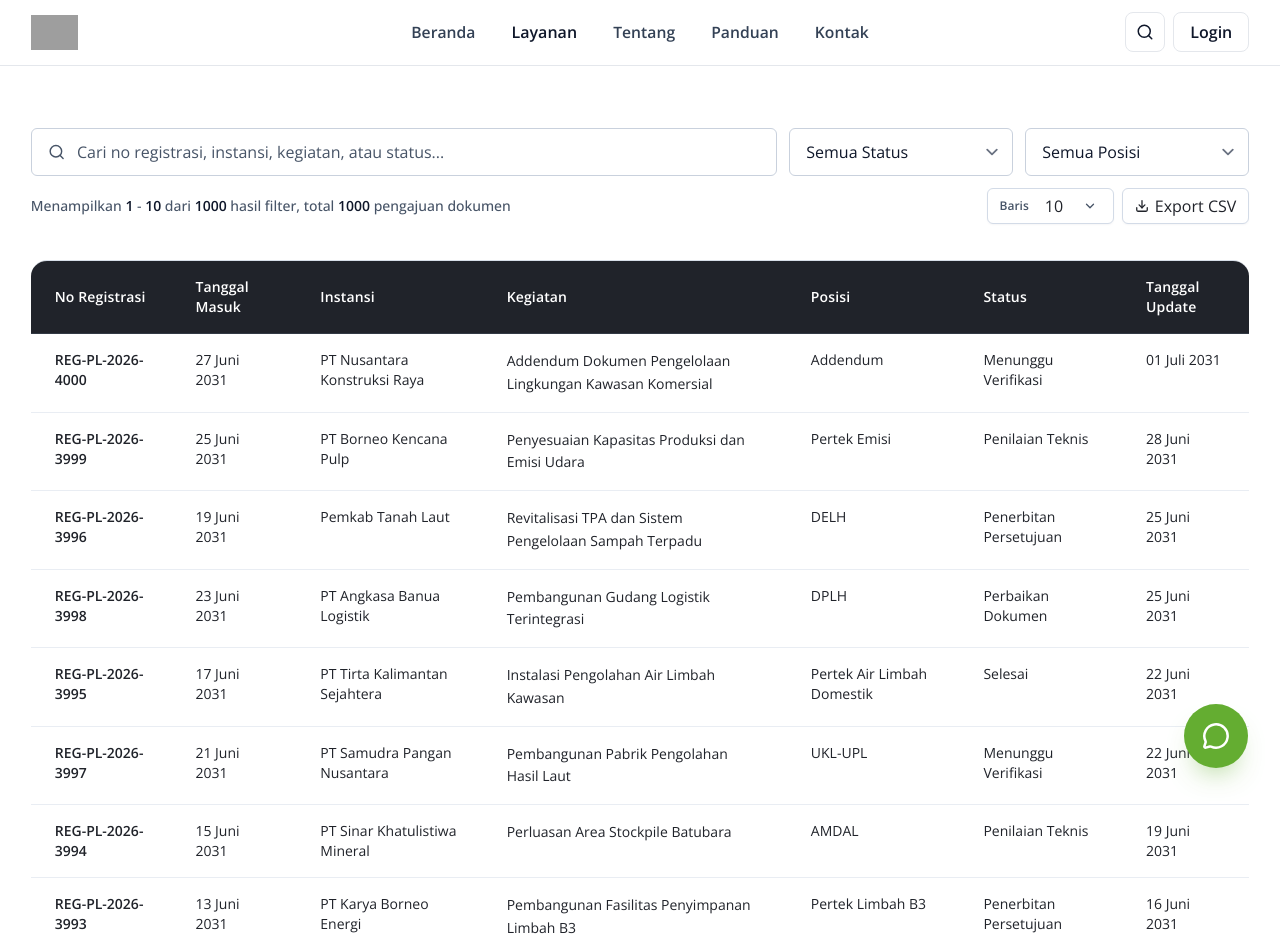
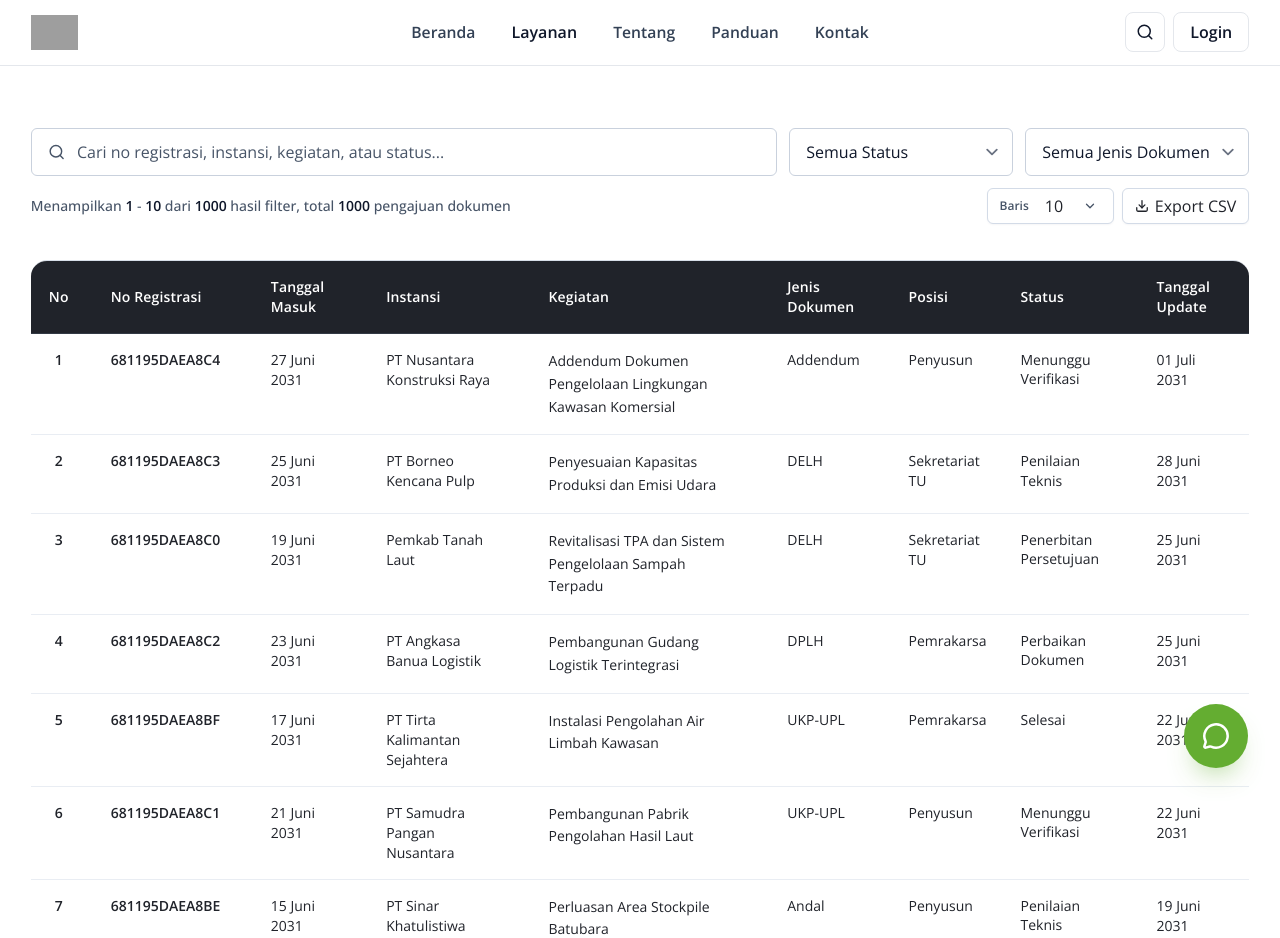
Before and after one commit to mkaspulanwar/sikopling, a SvelteKit app: page /layanan/pemeriksaan-antrian-dokumen in a window 1280 px wide. Shown: the top 938 px of the page. Built offline with nearby package versions, Linux system fonts and the light colour scheme; grey boxes are pictures that could not be loaded.

Commit message:
add kolom no dan jenis dokumen, change heading svg

```diff
--- a/src/routes/layanan/pemeriksaan-antrian-dokumen/+page.svelte
+++ b/src/routes/layanan/pemeriksaan-antrian-dokumen/+page.svelte
@@ -11,85 +11,90 @@
 		| 'Perbaikan Dokumen'
 		| 'Penerbitan Persetujuan'
 		| 'Selesai';
+	type QueuePosition = 'Penyusun' | 'Pemrakarsa' | 'Sekretariat TU';
 
 	type QueueRow = {
 		registrationNo: string;
 		receivedDate: string;
 		agency: string;
 		activity: string;
-		position: string;
+		documentType: string;
+		position: QueuePosition;
 		progressStatus: ProgressStatus;
 		progressUpdatedDate: string;
 	};
 
 	type PositionFilter =
 		| 'Semua Posisi'
-		| 'AMDAL'
+		| 'Andal'
 		| 'DELH'
 		| 'Addendum'
-		| 'UKL-UPL'
+		| 'UKP-UPL'
 		| 'DPLH'
-		| 'Pertek';
+		| 'Pertek'
+		;
 
-	const queueTemplates: Array<Omit<QueueRow, 'registrationNo' | 'receivedDate' | 'progressUpdatedDate'>> = [
+	const queueTemplates: Array<
+		Omit<QueueRow, 'registrationNo' | 'receivedDate' | 'progressUpdatedDate' | 'position'>
+	> = [
 		{
 			agency: 'PT Mitra Agro Banua',
 			activity: 'Pengembangan Kawasan Industri Pengolahan Hasil Pertanian',
-			position: 'AMDAL',
+			documentType: 'Andal',
 			progressStatus: 'Penilaian Teknis'
 		},
 		{
 			agency: 'Dinas PUPR Kab. Banjar',
 			activity: 'Normalisasi Sungai dan Penguatan Tanggul',
-			position: 'UKL-UPL',
+			documentType: 'UKP-UPL',
 			progressStatus: 'Perbaikan Dokumen'
 		},
 		{
 			agency: 'PT Karya Borneo Energi',
 			activity: 'Pembangunan Fasilitas Penyimpanan Limbah B3',
-			position: 'Pertek Limbah B3',
+			documentType: 'Pertek',
 			progressStatus: 'Penerbitan Persetujuan'
 		},
 		{
 			agency: 'PT Sinar Khatulistiwa Mineral',
 			activity: 'Perluasan Area Stockpile Batubara',
-			position: 'AMDAL',
+			documentType: 'Andal',
 			progressStatus: 'Penilaian Teknis'
 		},
 		{
 			agency: 'PT Tirta Kalimantan Sejahtera',
 			activity: 'Instalasi Pengolahan Air Limbah Kawasan',
-			position: 'Pertek Air Limbah Domestik',
+			documentType: 'UKP-UPL',
 			progressStatus: 'Selesai'
 		},
 		{
 			agency: 'Pemkab Tanah Laut',
 			activity: 'Revitalisasi TPA dan Sistem Pengelolaan Sampah Terpadu',
-			position: 'DELH',
+			documentType: 'DELH',
 			progressStatus: 'Penerbitan Persetujuan'
 		},
 		{
 			agency: 'PT Samudra Pangan Nusantara',
 			activity: 'Pembangunan Pabrik Pengolahan Hasil Laut',
-			position: 'UKL-UPL',
+			documentType: 'UKP-UPL',
 			progressStatus: 'Menunggu Verifikasi'
 		},
 		{
 			agency: 'PT Angkasa Banua Logistik',
 			activity: 'Pembangunan Gudang Logistik Terintegrasi',
-			position: 'DPLH',
+			documentType: 'DPLH',
 			progressStatus: 'Perbaikan Dokumen'
 		},
 		{
 			agency: 'PT Borneo Kencana Pulp',
 			activity: 'Penyesuaian Kapasitas Produksi dan Emisi Udara',
-			position: 'Pertek Emisi',
+			documentType: 'DELH',
 			progressStatus: 'Penilaian Teknis'
 		},
 		{
 			agency: 'PT Nusantara Konstruksi Raya',
 			activity: 'Addendum Dokumen Pengelolaan Lingkungan Kawasan Komersial',
-			position: 'Addendum',
+			documentType: 'Addendum',
 			progressStatus: 'Menunggu Verifikasi'
 		}
 	];
@@ -101,15 +106,18 @@
 		baseDate.setUTCDate(baseDate.getUTCDate() + offsetDays);
 		return formatIsoDate(baseDate);
 	};
+	const registrationSeed = Number.parseInt('681195DAEA4DD', 16);
+	const queuePositions: QueuePosition[] = ['Penyusun', 'Pemrakarsa', 'Sekretariat TU'];
 
 	const queueRows: QueueRow[] = Array.from({ length: 1000 }, (_, index) => {
 		const template = queueTemplates[index % queueTemplates.length];
 		const receivedDate = addDaysUtc('2026-01-06', index * 2);
 		const progressUpdatedDate = addDaysUtc(receivedDate, (index % 6) + 1);
 		return {
-			registrationNo: `REG-PL-2026-${String(3001 + index).padStart(4, '0')}`,
+			registrationNo: (registrationSeed + index).toString(16).toUpperCase(),
 			receivedDate,
 			progressUpdatedDate,
+			position: queuePositions[index % queuePositions.length],
 			...template
 		};
 	});
@@ -134,13 +142,19 @@
 	const normalize = (value: string) => value.trim().toLowerCase();
 	const escapeCsvValue = (value: string) => `"${value.replaceAll('"', '""')}"`;
 	const resolvePositionCategory = (
-		position: string
+		documentType: string
 	): Exclude<PositionFilter, 'Semua Posisi'> | 'Lainnya' => {
-		const value = normalize(position);
-		if (value.includes('amdal')) return 'AMDAL';
+		const value = normalize(documentType);
+		if (value.includes('andal') || value.includes('amdal')) return 'Andal';
 		if (value.includes('delh')) return 'DELH';
 		if (value.includes('addendum')) return 'Addendum';
-		if (value.includes('ukl-upl') || value.includes('ukl upl')) return 'UKL-UPL';
+		if (
+			value.includes('ukp-upl') ||
+			value.includes('ukp upl') ||
+			value.includes('ukl-upl') ||
+			value.includes('ukl upl')
+		)
+			return 'UKP-UPL';
 		if (value.includes('dplh')) return 'DPLH';
 		if (value.includes('pertek')) return 'Pertek';
 		return 'Lainnya';
@@ -152,7 +166,7 @@
 			const statusMatched = statusFilter === 'Semua Status' || row.progressStatus === statusFilter;
 			const positionMatched =
 				positionFilter === 'Semua Posisi' ||
-				resolvePositionCategory(row.position) === positionFilter;
+				resolvePositionCategory(row.documentType) === positionFilter;
 			if (!statusMatched) return false;
 			if (!positionMatched) return false;
 			if (!query) return true;
@@ -161,6 +175,7 @@
 				row.registrationNo,
 				row.agency,
 				row.activity,
+				row.documentType,
 				row.position,
 				row.progressStatus,
 				formatDate(row.receivedDate),
@@ -234,6 +249,7 @@
 			'Tanggal Masuk',
 			'Instansi',
 			'Kegiatan',
+			'Jenis Dokumen',
 			'Posisi',
 			'Status',
 			'Tanggal Update'
@@ -245,6 +261,7 @@
 				formatDate(row.receivedDate),
 				row.agency,
 				row.activity,
+				row.documentType,
 				row.position,
 				row.progressStatus,
 				formatDate(row.progressUpdatedDate)
@@ -316,18 +333,18 @@
 					<option value="Selesai">Selesai</option>
 				</select>
 
-				<label for="position-filter" class="sr-only">Filter posisi</label>
+				<label for="position-filter" class="sr-only">Filter jenis dokumen</label>
 				<select
 					id="position-filter"
 					class="h-12 rounded-md border border-[#c9d1dd] bg-[#ffffff] px-4 text-sm font-medium text-[var(--ink)] focus:border-[#8ea26d] focus:ring-0"
 					bind:value={positionFilter}
 					onchange={resetExpandedAndFirstPage}
 				>
-					<option value="Semua Posisi">Semua Posisi</option>
-					<option value="AMDAL">AMDAL</option>
+					<option value="Semua Posisi">Semua Jenis Dokumen</option>
+					<option value="Andal">Andal</option>
 					<option value="DELH">DELH</option>
 					<option value="Addendum">Addendum</option>
-					<option value="UKL-UPL">UKL-UPL</option>
+					<option value="UKP-UPL">UKP-UPL</option>
 					<option value="DPLH">DPLH</option>
 					<option value="Pertek">Pertek</option>
 				</select>
@@ -398,9 +415,14 @@
 			<div
 				class="overflow-x-auto rounded-2xl border-y border-[#d7dee8] bg-transparent"
 			>
-				<table class="w-full min-w-[1100px] border-collapse">
+				<table class="w-full min-w-[1180px] border-collapse">
 					<thead class="bg-[#20232A]">
 						<tr>
+							<th
+								class="w-14 border-b border-[#323944] px-3 py-4 text-center text-sm font-semibold tracking-[0.01em] text-white"
+							>
+								No
+							</th>
 							<th
 								class="border-b border-[#323944] px-6 py-4 text-left text-sm font-semibold tracking-[0.01em] text-white"
 							>
@@ -424,10 +446,15 @@
 							<th
 								class="border-b border-[#323944] px-6 py-4 text-left text-sm font-semibold tracking-[0.01em] text-white"
 							>
+								Jenis Dokumen
+							</th>
+							<th
+								class="w-28 border-b border-[#323944] px-4 py-4 text-left text-sm font-semibold tracking-[0.01em] text-white"
+							>
 								Posisi
 							</th>
 							<th
-								class="border-b border-[#323944] px-6 py-4 text-left text-sm font-semibold tracking-[0.01em] text-white"
+								class="w-32 border-b border-[#323944] px-4 py-4 text-left text-sm font-semibold tracking-[0.01em] text-white"
 							>
 								Status
 							</th>
@@ -442,7 +469,7 @@
 					<tbody>
 						{#if totalFilteredRows === 0}
 							<tr>
-								<td colspan="7" class="px-6 py-12 text-center">
+								<td colspan="9" class="px-6 py-12 text-center">
 									<p class="text-base font-semibold text-[var(--ink)]">Data tidak ditemukan</p>
 									<p class="mt-1 text-sm text-[var(--muted)]">
 										Coba ubah kata kunci pencarian atau reset filter.
@@ -450,8 +477,11 @@
 								</td>
 							</tr>
 						{:else}
-							{#each paginatedRows as row}
+							{#each paginatedRows as row, index}
 								<tr class="border-t border-[#e9edf3] align-top">
+									<td class="w-14 px-3 py-4 text-center text-sm font-semibold text-[#20232A]">
+										{pageStartIndex + index + 1}
+									</td>
 									<td class="px-6 py-4 text-sm font-semibold text-[#20232A]"
 										>{row.registrationNo}</td
 									>
@@ -462,8 +492,11 @@
 									<td class="px-6 py-4 text-sm leading-relaxed text-[#20232A]"
 										>{row.activity}</td
 									>
-									<td class="px-6 py-4 text-sm text-[#20232A]">{row.position}</td>
-									<td class="px-6 py-4 text-sm text-[#20232A]">{row.progressStatus}</td>
+									<td class="px-6 py-4 text-sm text-[#20232A]">{row.documentType}</td>
+									<td class="w-28 px-4 py-4 text-sm text-[#20232A]">{row.position}</td>
+									<td class="w-32 px-4 py-4 text-sm leading-snug text-[#20232A]">
+										{row.progressStatus}
+									</td>
 									<td class="px-6 py-4 text-sm text-[#20232A]">
 										{formatDate(row.progressUpdatedDate)}
 									</td>
@@ -541,6 +574,14 @@
 											<dd class="mt-1 text-sm leading-relaxed text-[#20232A]">
 												{row.activity}
 											</dd>
+										</div>
+										<div>
+											<dt
+												class="text-[0.76rem] font-semibold tracking-[0.01em] text-[#20232A]"
+											>
+												Jenis Dokumen
+											</dt>
+											<dd class="mt-1 text-sm text-[#20232A]">{row.documentType}</dd>
 										</div>
 										<div>
 											<dt
```
Also changed, not shown: static/home/heading.svg.
